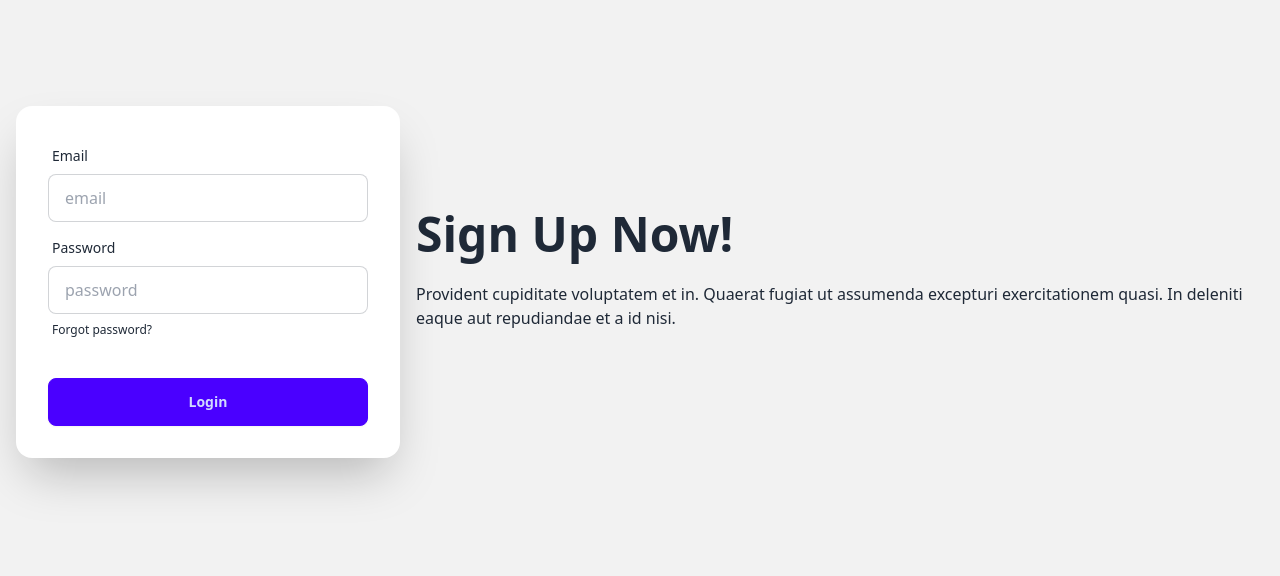
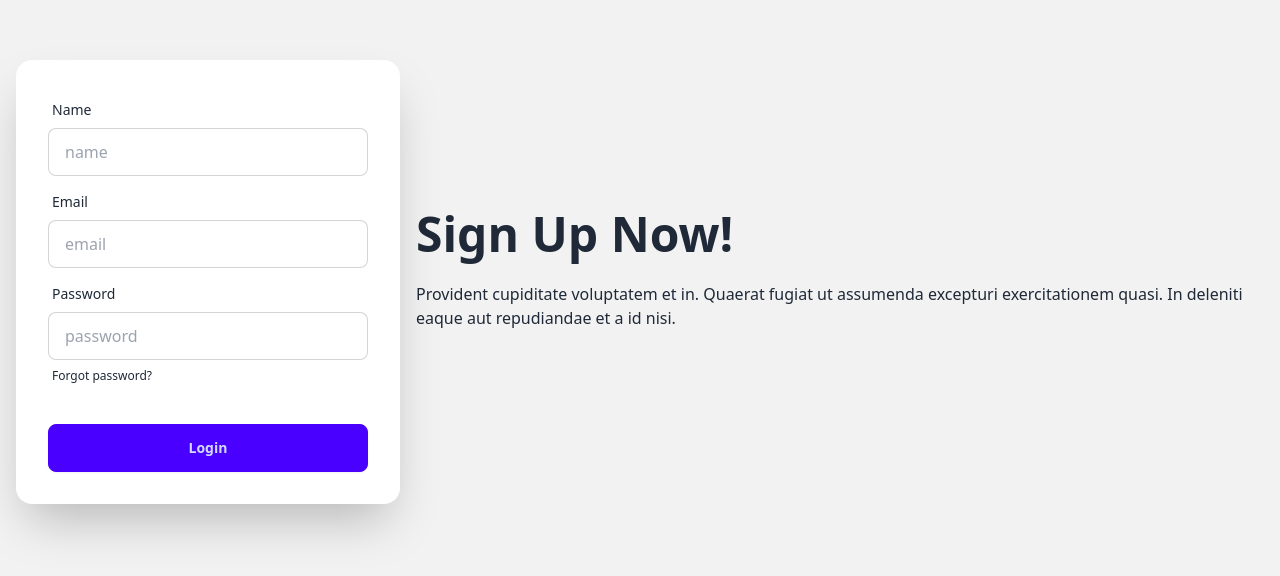
Before and after one commit to rummansaaqeb/bistro-boss-client, a React (Vite) app: page /signUp in a window 1280 px wide. Shown: the part 118-694 px from the top of the page. Built offline with nearby package versions, Linux system fonts and the light colour scheme; no server answers.

Commit message:
Implemented react hook form for form validation and error handling

```diff
--- a/package.json
+++ b/package.json
@@ -17,6 +17,7 @@
     "react": "^18.3.1",
     "react-dom": "^18.3.1",
     "react-helmet-async": "^2.0.5",
+    "react-hook-form": "^7.54.2",
     "react-icons": "^5.4.0",
     "react-parallax": "^3.5.1",
     "react-responsive-carousel": "^3.2.23",
--- a/src/pages/SignUp/SignUp.jsx
+++ b/src/pages/SignUp/SignUp.jsx
@@ -1,5 +1,13 @@
+import { useForm } from "react-hook-form";
+
 
 const SignUp = () => {
+
+    const { register, handleSubmit, formState: { errors } } = useForm();
+    const onSubmit = data => {
+        console.log(data);
+    };
+
     return (
         <div className="hero bg-base-200 min-h-screen">
             <div className="hero-content flex-col lg:flex-row-reverse">
@@ -11,18 +19,27 @@
                     </p>
                 </div>
                 <div className="card bg-base-100 w-full max-w-sm shrink-0 shadow-2xl">
-                    <form className="card-body">
+                    <form onSubmit={handleSubmit(onSubmit)} className="card-body">
+                        <div className="form-control">
+                            <label className="label">
+                                <span className="label-text">Name</span>
+                            </label>
+                            <input type="text" {...register("name", { required: true })} name="name" placeholder="name" className="input input-bordered" />
+                            {errors.name && <span className="mt-3 text-red-600">Name is required</span>}
+                        </div>
                         <div className="form-control">
                             <label className="label">
                                 <span className="label-text">Email</span>
                             </label>
-                            <input type="email" placeholder="email" className="input input-bordered" required />
+                            <input type="email" {...register("email", { required: true })} name="email" placeholder="email" className="input input-bordered" />
+                            {errors.email && <span className="mt-3 text-red-600">Email is required</span>}
                         </div>
                         <div className="form-control">
                             <label className="label">
                                 <span className="label-text">Password</span>
                             </label>
-                            <input type="password" placeholder="password" className="input input-bordered" required />
+                            <input type="password" {...register("password", { required: true, minLength: 6, maxLength: 20 })} name="password" placeholder="password" className="input input-bordered" />
+                            {errors.password?.type === 'required' && <span className="mt-3 text-red-600">Password Is Required</span>}
                             <label className="label">
                                 <a href="#" className="label-text-alt link link-hover">Forgot password?</a>
                             </label>
```
Also changed, not shown: 1 other file (tests, documents, lock files or other folders).
